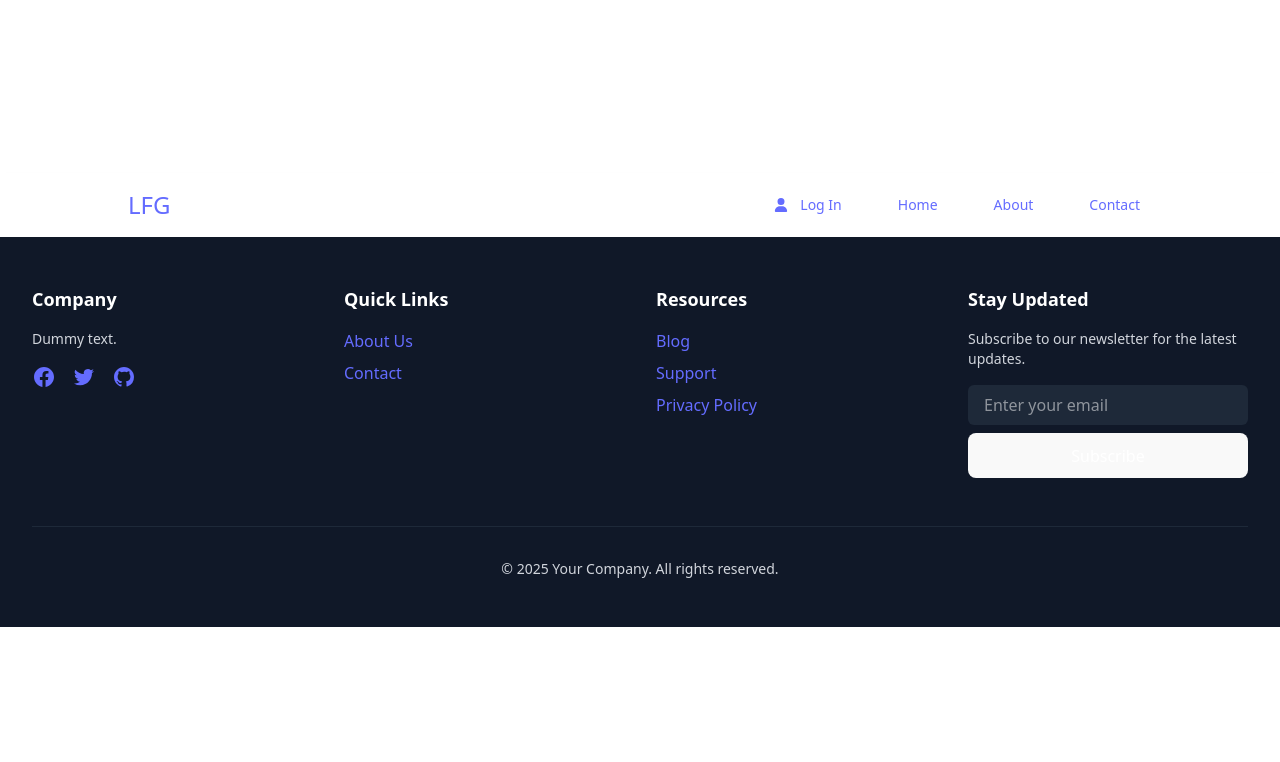
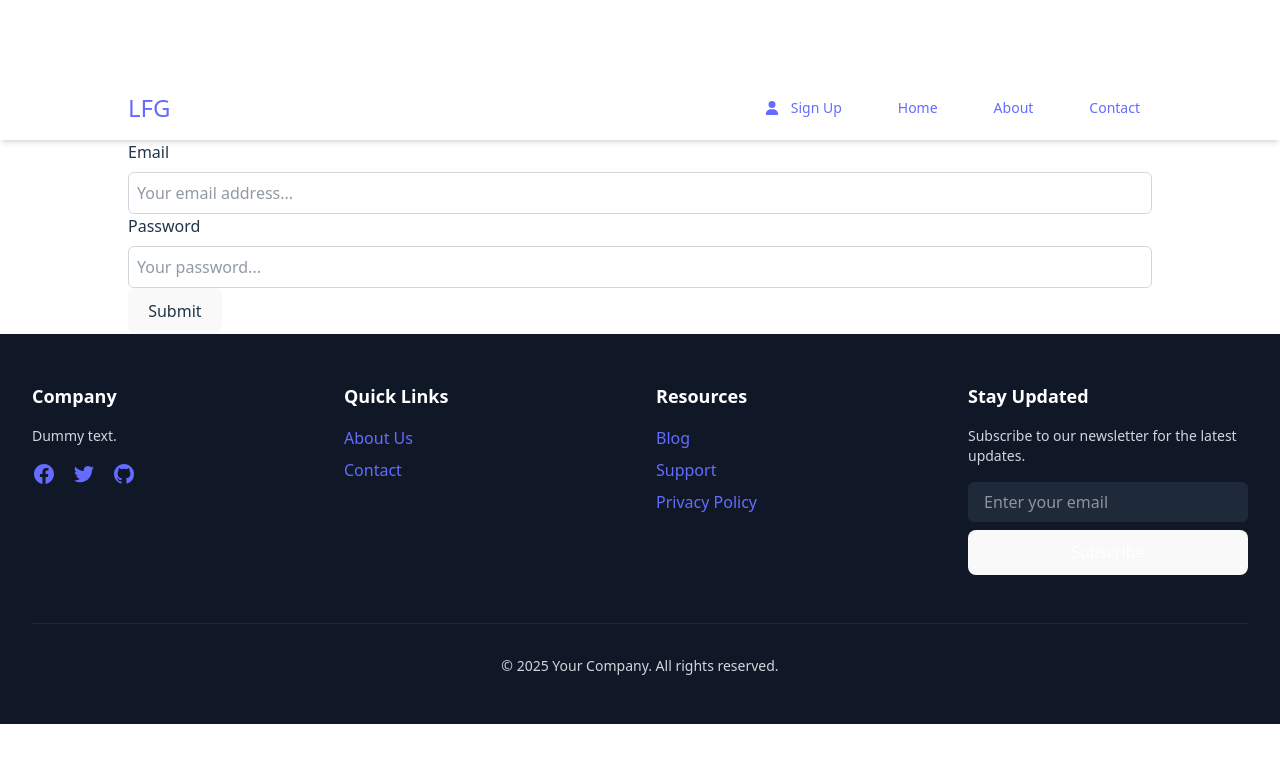
Before and after one commit to CristinaBoanta/LFG, a React (Vite) app in the folder lfg-frontend/: page /login in a window 1280 px wide. Shown: the top 762 px of the page. Built offline with nearby package versions, Linux system fonts and the light colour scheme.

Commit message:
created the logic and signup forms and set up the routes

```diff
--- a/lfg-frontend/package.json
+++ b/lfg-frontend/package.json
@@ -15,11 +15,13 @@
     "@tailwindcss/vite": "^4.1.8",
     "class-variance-authority": "^0.7.1",
     "classnames": "^2.5.1",
+    "formik": "^2.4.6",
     "react": "^19.1.0",
     "react-dom": "^19.1.0",
     "react-icons": "^5.5.0",
     "react-redux": "^9.2.0",
-    "react-router-dom": "^7.6.2"
+    "react-router-dom": "^7.6.2",
+    "yup": "^1.6.1"
   },
   "devDependencies": {
     "@eslint/js": "^9.25.0",
--- a/lfg-frontend/src/App.tsx
+++ b/lfg-frontend/src/App.tsx
@@ -7,6 +7,8 @@ import { BrowserRouter, Routes, Route } from 'react-router-dom';
 import { About } from './pages/About/About';
 import { Chat } from './pages/Chat/Chat';
 import { Dashboard } from './pages/Dashboard/Dashboard';
+import { Register } from './pages/Register/Register';
+import { Login } from './pages/Login/Login';
 
 export const App = (): JSX.Element => {
   return (
@@ -19,6 +21,8 @@ export const App = (): JSX.Element => {
             <Route path="/about" element={<About />} />
             <Route path="/chat" element={<Chat />} />
             <Route path="/dashboard" element={<Dashboard />} />
+            <Route path="/register" element={<Register />} />
+            <Route path="/login" element={<Login />} />
           </Routes>
         </div>
         <Footer />
--- a/lfg-frontend/src/components/Header/Header.tsx
+++ b/lfg-frontend/src/components/Header/Header.tsx
@@ -12,9 +12,9 @@ export const Header = (): JSX.Element => {
                     </div>
 
                     <nav className="hidden md:flex space-x-8">
-                        <Link to="/login" className="flex items-center gap-3 text-gray-600 hover:text-gray-900 px-3 py-2 rounded-md text-sm font-medium">
+                        <Link to="/register" className="flex items-center gap-3 text-gray-600 hover:text-gray-900 px-3 py-2 rounded-md text-sm font-medium">
                             <FaUser />
-                            <div>Log In</div>
+                            <div>Sign Up</div>
                         </Link>
                         <Link to="/" className="text-gray-600 hover:text-gray-900 px-3 py-2 rounded-md text-sm font-medium">
                             Home
--- /dev/null
+++ b/lfg-frontend/src/hooks/validation/useValidationSchemaRegister.ts
@@ -0,0 +1,24 @@
+import * as Yup from 'yup';
+
+const registerSchema = Yup.object().shape({
+  email: Yup.string().email('Invalid Email').required('Email is required'),
+  password: Yup.string().required('Password is required'),
+  // confirmPassword: Yup.string().oneOf([Yup.ref('password')], 'Passwords do not match')
+});
+
+const signInSchema = Yup.object().shape({
+  email: Yup.string().required('Enter your email'),
+  password: Yup.string().required('Enter your password'),
+  // rememberMe: Yup.bool()
+});
+
+export type RegisterFormData = Yup.InferType<typeof registerSchema>;
+export type SignInFormData = Yup.InferType<typeof signInSchema>;
+
+export const useValidationSchemaRegister = () => {
+  return registerSchema;
+};
+
+export const useValidationSchemaSignIn = () => {
+  return signInSchema;
+};
--- /dev/null
+++ b/lfg-frontend/src/pages/Login/Login.tsx
@@ -0,0 +1,90 @@
+import { useState } from "react";
+import {
+    Formik,
+    Form,
+    Field,
+    useFormikContext,
+} from 'formik';
+import { useValidationSchemaSignIn } from "../../hooks/validation/useValidationSchemaRegister";
+
+interface LoginFormValues {
+    email: string;
+    password: string;
+}
+
+const initialValues: LoginFormValues = {
+    email: '',
+    password: ''
+};
+
+const LoginFormFields = () => {
+    const { handleChange } = useFormikContext();
+
+    const [email, setEmail] = useState<string>("");
+    const [password, setPassword] = useState<string>("");
+
+    const handleEmail = (e: React.ChangeEvent<HTMLInputElement>) => {
+        handleChange(e);
+        setEmail(e.target.value);
+        console.log("Email: ", email);
+    }
+
+    const handlePassword = (e: React.ChangeEvent<HTMLInputElement>) => {
+        handleChange(e);
+        setPassword(e.target.value);
+        console.log("Password: ", password);
+    }
+
+    return (
+        <>
+            <div className="flex flex-col gap-2">
+                <label htmlFor="email">Email</label>
+                <Field
+                    id="email"
+                    name="email"
+                    type="email"
+                    onChange={handleEmail}
+                    placeholder="Your email address..."
+                    className="border border-gray-300 rounded-md p-2"
+                />
+            </div>
+            <div className="flex flex-col gap-2">
+                <label htmlFor="password">Password</label>
+                <Field
+                    id="password"
+                    name="password"
+                    type="password"
+                    onChange={handlePassword}
+                    placeholder="Your password..."
+                    className="border border-gray-300 rounded-md p-2"
+                />
+            </div>
+        </>
+    );
+};
+
+export const Login = () => {
+
+    const validationSchema = useValidationSchemaSignIn();
+
+    const handleSubmit = async (values: LoginFormValues) => {
+        // console.log("form submit triggered");
+        // console.log("Email from Formik:", values.email);
+        // console.log("Password from Formik:", values.password);
+    }
+
+    return (
+        <div>
+            <Formik
+                initialValues={initialValues}
+                onSubmit={handleSubmit}
+                validationSchema={validationSchema}
+            >
+                <Form>
+                    <LoginFormFields />
+                    <button type="submit">Submit</button>
+                </Form>
+            </Formik>
+        </div>
+    )
+}
--- /dev/null
+++ b/lfg-frontend/src/pages/Register/Register.tsx
@@ -0,0 +1,90 @@
+import { useState } from "react";
+import {
+    Formik,
+    Form,
+    Field,
+    useFormikContext,
+} from 'formik';
+import { useValidationSchemaRegister } from "../../hooks/validation/useValidationSchemaRegister";
+
+interface RegisterFormValues {
+    email: string;
+    password: string;
+}
+
+const initialValues: RegisterFormValues = {
+    email: '',
+    password: ''
+};
+
+const RegisterFormFields = () => {
+    const { handleChange } = useFormikContext();
+
+    const [email, setEmail] = useState<string>("");
+    const [password, setPassword] = useState<string>("");
+
+    const handleEmail = (e: React.ChangeEvent<HTMLInputElement>) => {
+        handleChange(e);
+        setEmail(e.target.value);
+        console.log("Email: ", email);
+    }
+
+    const handlePassword = (e: React.ChangeEvent<HTMLInputElement>) => {
+        handleChange(e);
+        setPassword(e.target.value);
+        console.log("Password: ", password);
+    }
+
+    return (
+        <>
+            <div className="flex flex-col gap-2">
+                <label htmlFor="email">Email</label>
+                <Field
+                    id="email"
+                    name="email"
+                    type="email"
+                    onChange={handleEmail}
+                    placeholder="Your email address..."
+                    className="border border-gray-300 rounded-md p-2"
+                />
+            </div>
+            <div className="flex flex-col gap-2">
+                <label htmlFor="password">Password</label>
+                <Field
+                    id="password"
+                    name="password"
+                    type="password"
+                    onChange={handlePassword}
+                    placeholder="Choose a password..."
+                    className="border border-gray-300 rounded-md p-2"
+                />
+            </div>
+        </>
+    );
+};
+
+export const Register = () => {
+
+    const validationSchema = useValidationSchemaRegister();
+
+    const handleSubmit = async (values: RegisterFormValues) => {
+        // console.log("form submit triggered");
+        // console.log("Email from Formik:", values.email);
+        // console.log("Password from Formik:", values.password);
+    }
+
+    return (
+        <div>
+            <Formik
+                initialValues={initialValues}
+                onSubmit={handleSubmit}
+                validationSchema={validationSchema}
+            >
+                <Form>
+                    <RegisterFormFields />
+                    <button type="submit">Submit</button>
+                </Form>
+            </Formik>
+        </div>
+    )
+}
```
Also changed, not shown: 1 other file (tests, documents, lock files or other folders).
